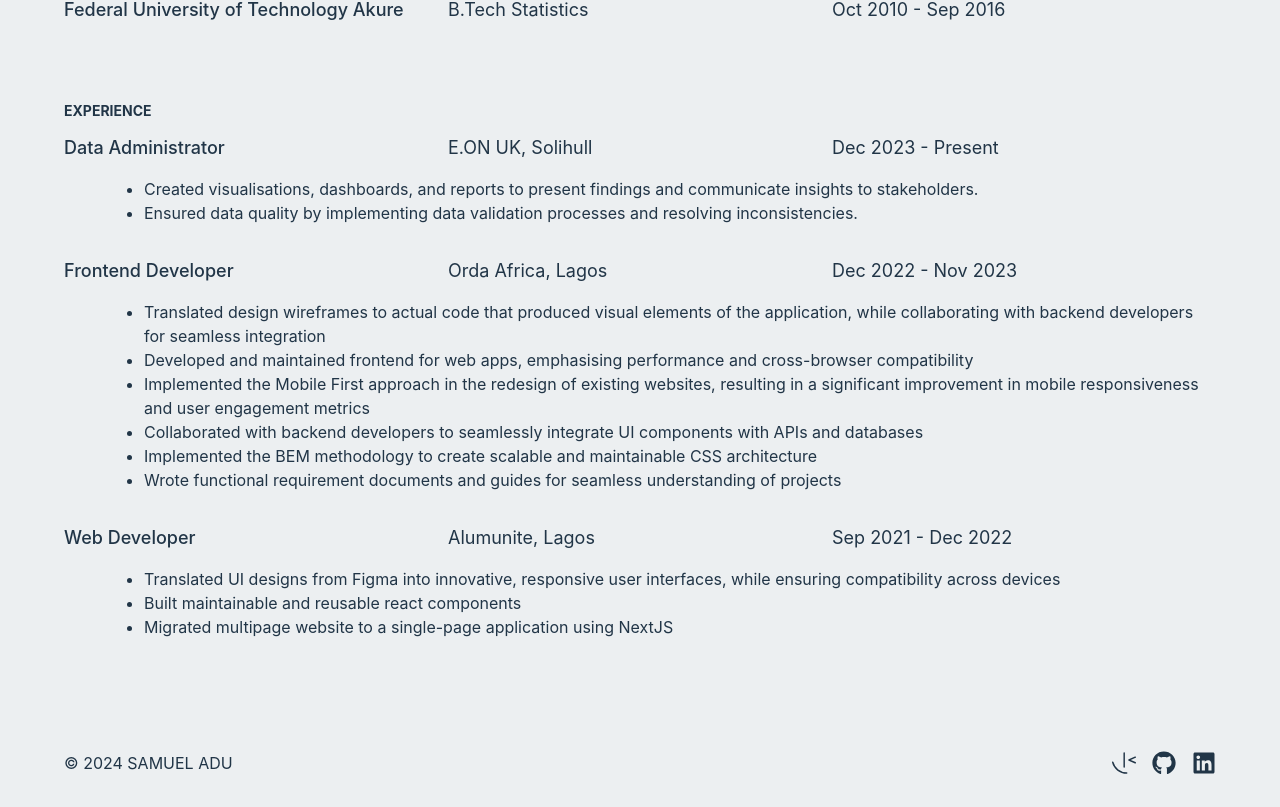
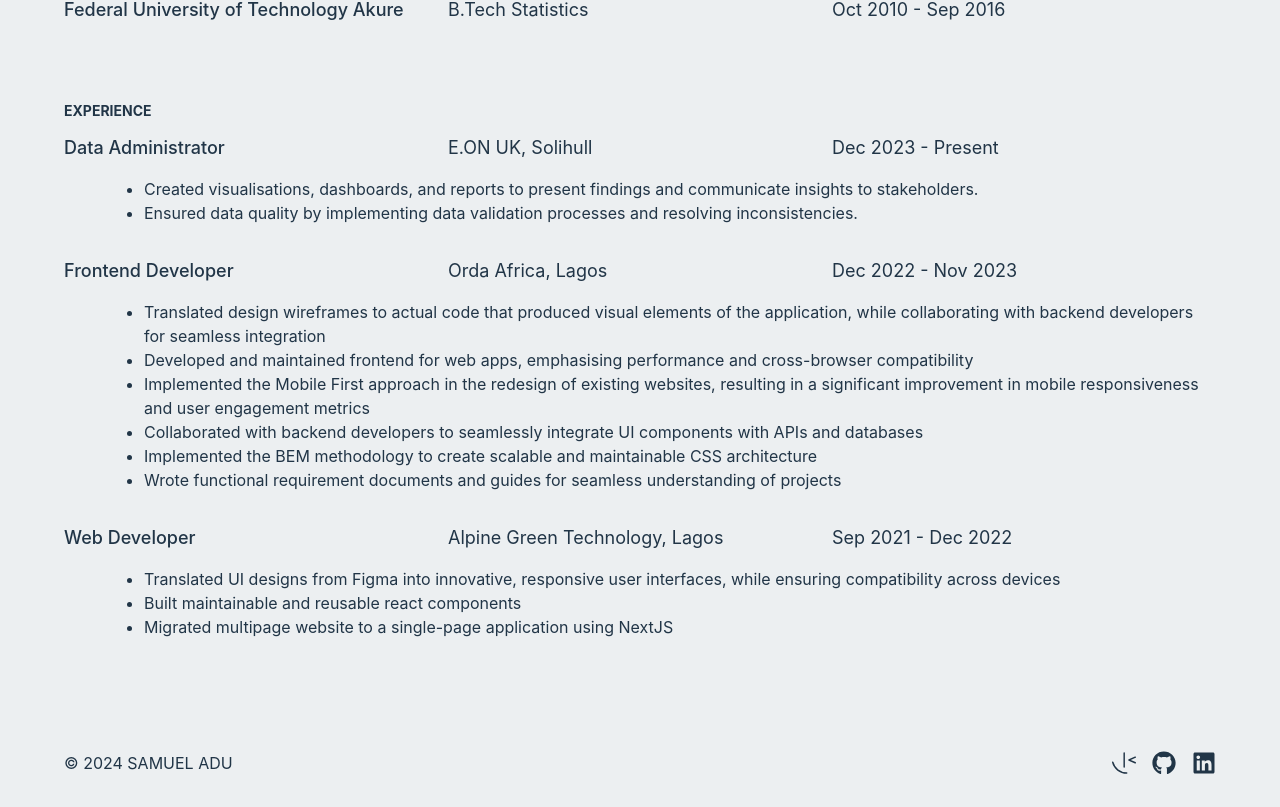
Before and after one commit to samuel-adu/portfolio-v3, a React (Vite) app: page /resume in a window 1280 px wide. Shown: the part 655-1462 px from the top of the page. Built offline with nearby package versions, Linux system fonts and the light colour scheme.

Commit message:
update company name on resuem

```diff
--- a/src/pages/MyResume.jsx
+++ b/src/pages/MyResume.jsx
@@ -123,7 +123,7 @@
         <div>
           <div className="row">
             <p className="resume-sub-heading col">Web Developer</p>
-            <p className="lead col">Alumunite, Lagos</p>
+            <p className="lead col">Alpine Green Technology, Lagos</p>
             <p className="date col">Sep 2021 - Dec 2022</p>
           </div>
           <ul className="resume-list">
--- a/src/styles/resume.css
+++ b/src/styles/resume.css
@@ -29,7 +29,6 @@
 
 .date {
   font-size: var(--text-thin);
-  text-transform: uppercase;
 }
 
 .resume-text {
```
